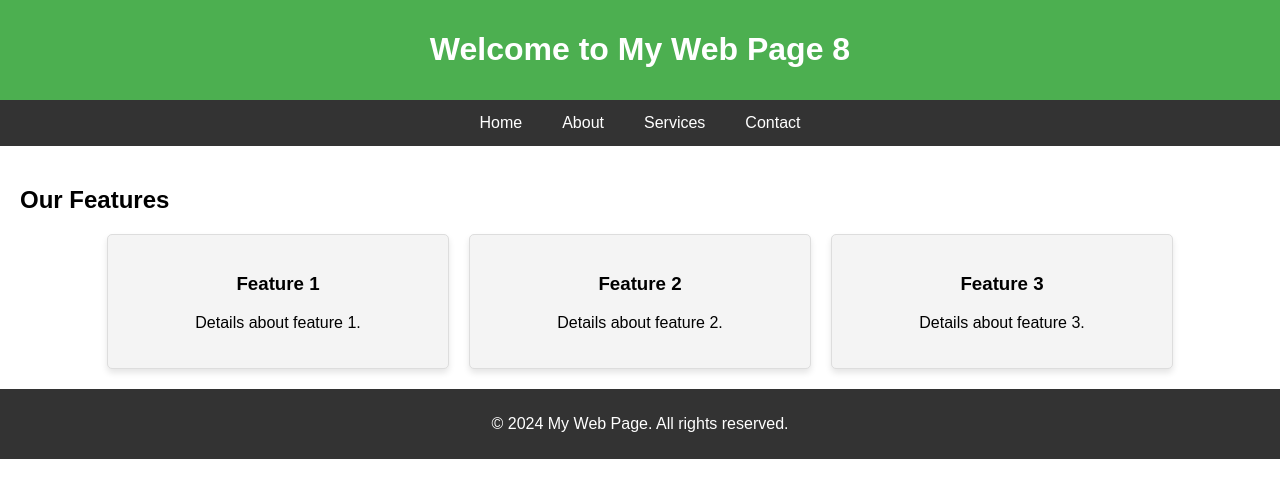
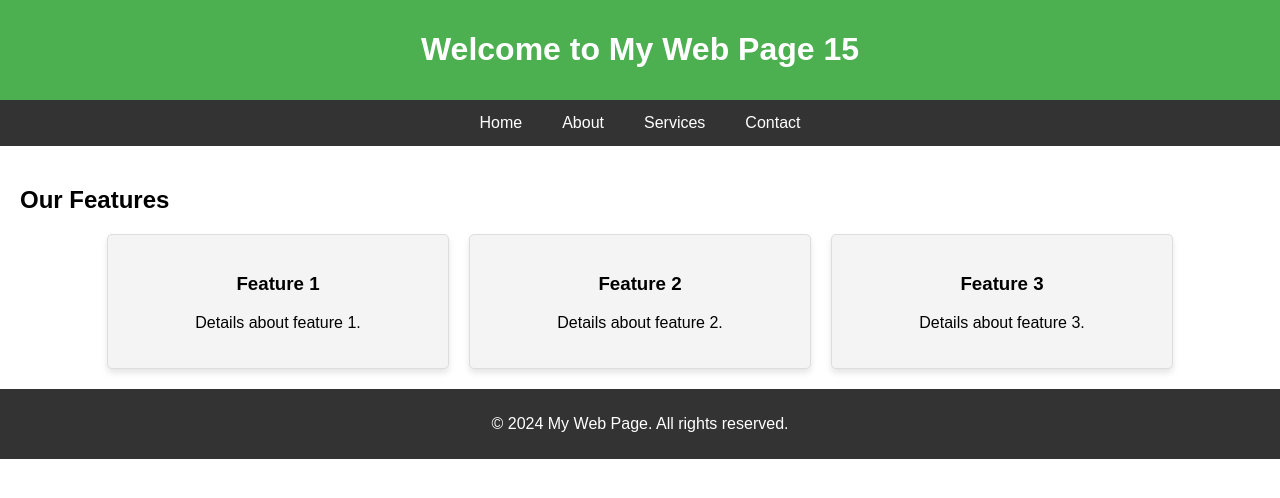
Before and after one commit to madhukar15/TestApp, a website: page public/index.html in a window 1280 px wide. Drawn offline with Linux system fonts and the light colour scheme.

Commit message:
new version 15

```diff
--- a/public/index.html
+++ b/public/index.html
@@ -76,7 +76,7 @@
 </head>
 <body>
     <header>
-        <h1>Welcome to My Web Page 8</h1>
+        <h1>Welcome to My Web Page 15</h1>
     </header>
 
     <nav>
```
